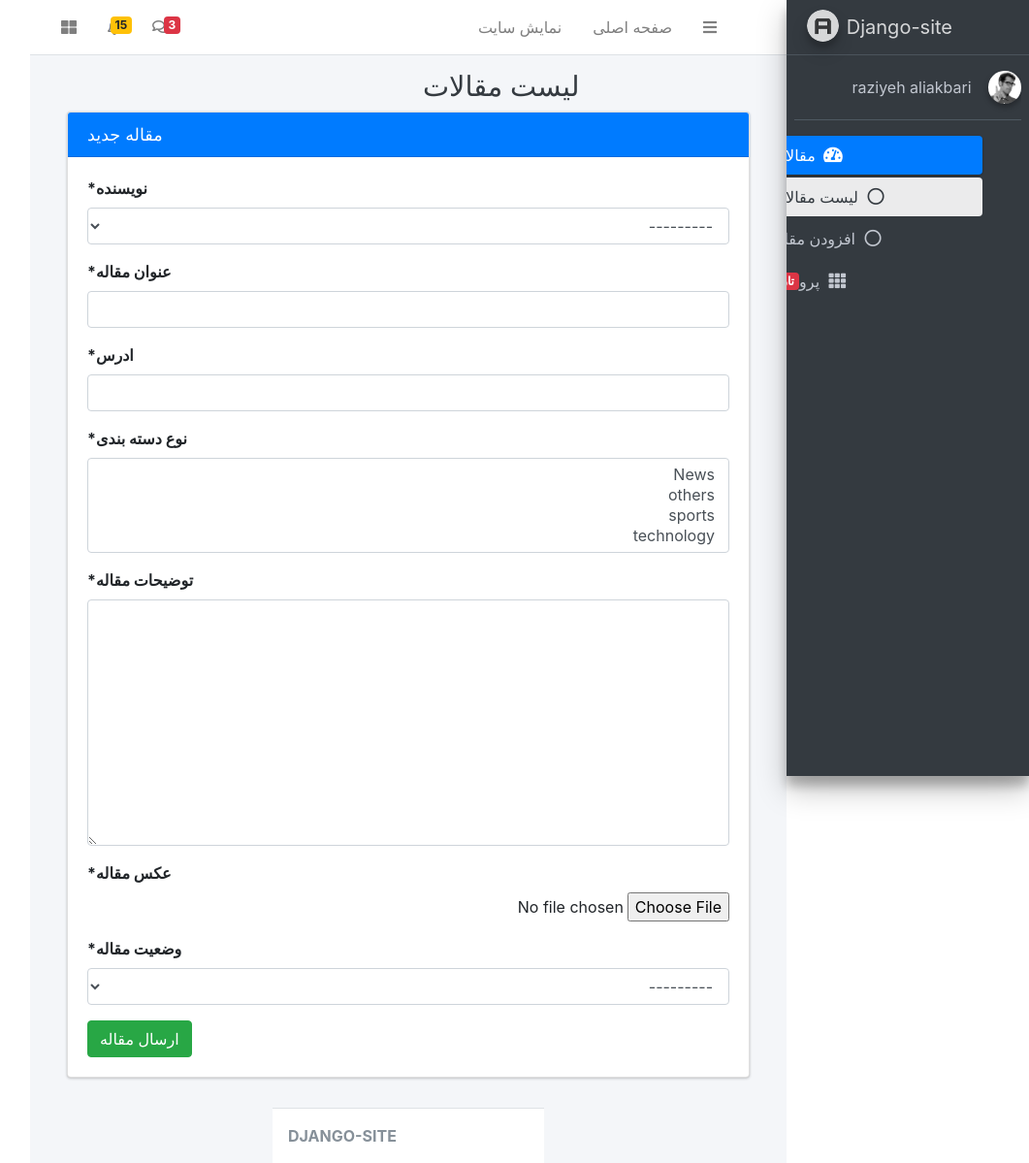
After one commit to RaziyeAkr/django, a Django app: page /account/article/create in a window 1280 px wide. The commit adds this page. Shown: the whole page at 97% size, without its empty margins (219-1280 px from the left). Run offline with Django 4.2, Linux system fonts and the light colour scheme; a user stored in the database is signed in; data comes from the database, SQL or seed files in the repository; both versions use the stored data as it was after the commit; some libraries are stand-ins or nearby versions.

Commit message:
desgnied forms for add article in panel

```diff
--- a/account/urls.py
+++ b/account/urls.py
@@ -1,6 +1,6 @@
 from django.contrib.auth import views
 from django.urls import path
-from .views import ArticleList
+from .views import ArticleList ,ArticleCreate
 app_name='account'
 urlpatterns = [
     path("login/", views.LoginView.as_view(), name="login"),
@@ -23,5 +23,6 @@ urlpatterns = [
     ),
 ]
 urlpatterns +=[
-    path('',ArticleList.as_view() , name='home')
+    path('',ArticleList.as_view() , name='home'),
+    path('article/create',ArticleCreate.as_view() , name='article-create')
 ]
--- a/account/views.py
+++ b/account/views.py
@@ -1,7 +1,7 @@
 from django.shortcuts import render
 from django.contrib.auth.decorators import login_required
 from django.contrib.auth.mixins import LoginRequiredMixin
-from django.views.generic import ListView
+from django.views.generic import ListView , CreateView
 from blog.models import Article
 # Create your views here.
 
@@ -14,3 +14,16 @@ class ArticleList(LoginRequiredMixin,ListView):
            return Article.objects.all()
         else:
            return Article.objects.filter(author=self.request.user)
+
+class ArticleCreate(LoginRequiredMixin,CreateView):
+   model =Article
+   fields =[
+    'author',
+    'title',
+    'slug',
+    'category',
+    'descriptoin',
+    'thumnail',
+    'status',
+   ]
+   template_name= 'registration/article-create-update.html'
--- a/blog/models.py
+++ b/blog/models.py
@@ -1,5 +1,6 @@
 from tabnanny import verbose
 from django.db import models
+from django.urls import reverse
 from django.contrib.auth.models import User
 #manager for article
 class ArticleManager(models.Manager):
@@ -45,6 +46,8 @@ class Article(models.Model):
         verbose_name_plural ="مقالات"
     def __str__(self):
         return self.title
+    def get_absolute_url(self):
+        return reverse('account:home')
     def Category_to_str(self):
         return ", ".join([category.title for category in self.category.active()])
     Category_to_str.short_description ="نوع دسته بندی"
--- a/blog/views.py
+++ b/blog/views.py
@@ -1,6 +1,6 @@
 import re
 from django.core.paginator import Paginator
-from django.views.generic import ListView ,DetailView
+from django.views.generic import ListView ,DetailView ,CreateView
 from django.shortcuts import render ,get_object_or_404
 from django.contrib.auth.models import User
 from .models import Article ,Category
--- a/config/settings.py
+++ b/config/settings.py
@@ -41,6 +41,8 @@ INSTALLED_APPS = [
     'blog.apps.BlogConfig',
     'account.apps.AccountConfig',
     'widget_tweaks',
+    'crispy_forms',
+
 ]
 
 MIDDLEWARE = [
@@ -132,3 +134,5 @@ MEDIA_ROOT =os.path.join(BASE_DIR,'/media/')
 # https://docs.djangoproject.com/en/4.0/ref/settings/#default-auto-field
 
 DEFAULT_AUTO_FIELD = 'django.db.models.BigAutoField'
+
+CRISPY_TEMPLATE_PACK='bootstrap4'
--- a/templates/blog/article_detail.html
+++ b/templates/blog/article_detail.html
@@ -19,7 +19,7 @@
     <div class="container px-4 px-lg-5">
         <div class="row gx-4 gx-lg-5 justify-content-center">
             <div class="col-md-10 col-lg-8 col-xl-7">
-                {{object.descriptoin|linebreaks}}
+                {{object.descriptoin|safe}}
             </div>
         </div>
     </div>
--- a/templates/blog/list.html
+++ b/templates/blog/list.html
@@ -25,7 +25,7 @@
            <div class="post-preview">
                <a href="{% url 'blog:detail' article.slug %}">
                    <h2 class="post-title">{{article.title}}</h2>
-                       <h3 class="post-subtitle">{{article.descriptoin|truncatewords:30}}</h3>
+                       <h3 class="post-subtitle">{{article.descriptoin|striptags|truncatewords:30}}</h3>
                </a>
                <p class="post-meta">
                    <div>
--- /dev/null
+++ b/templates/registration/article-create-update.html
@@ -0,0 +1,21 @@
+{% extends 'registration/base.html' %}
+{% load crispy_forms_tags %}
+{% block title %}{% block title-meta %}
+لیست مقالات
+{% endblock %}{% endblock %}
+{% block main %}
+   <div class="col-md-12">
+  <!-- general form elements -->
+  <div class="card card-primary">
+    <div class="card-header">
+      <h3 class="card-title mb-0 float-left">مقاله جدید</h3>
+    </div>
+
+   <div class="card-body">
+    <form method="post" enctype="multipart/form-data">{% csrf_token %}
+    {{ form|crispy }}
+    <button class="btn btn-success">ارسال مقاله</button>
+   </div>
+
+  </form></div>
+{% endblock %}
--- a/templates/registration/base.html
+++ b/templates/registration/base.html
@@ -4,7 +4,7 @@
 <head>
   <meta charset="utf-8">
   <meta http-equiv="X-UA-Compatible" content="IE=edge">
-  <title>AdminLTE 3 | Dashboard</title>
+  <title>{% block title-meta %}{% endblock %}</title>
   <!-- Tell the browser to be responsive to screen width -->
   <meta name="viewport" content="width=device-width, initial-scale=1">
   <!-- Font Awesome -->
--- a/templates/registration/home.html
+++ b/templates/registration/home.html
@@ -1,7 +1,7 @@
 {% extends 'registration/base.html' %}
-{% block title %}
+{% block title %}{% block title-meta %}
 لیست مقالات
-{% endblock %}
+{% endblock %}{% endblock %}
 {% block main %}
   ورود موفق
   {{user.get_full_name}}
@@ -27,7 +27,7 @@
                 <td>{{article.title}}</td>
                 <td>{{article.author.get_full_name}}</td>
                 <td>{{article.Category_to_str}}</td>
-                <td>{{article.descriptoin|truncatewords:"30"}}</td>
+                <td>{{article.descriptoin|striptags|truncatewords:"30"}}</td>
                 <td>
                   {% if article.status == 'p' %}
                       <span class="badge badge-success">
--- a/templates/registration/sidebar.html
+++ b/templates/registration/sidebar.html
@@ -41,7 +41,7 @@
                 </a>
               </li>
               <li class="nav-item">
-                <a href="./index2.html" class="nav-link">
+                <a href="{% url 'account:article-create' %}" class="nav-link">
                   <i class="far fa-circle nav-icon"></i>
                   <p>افزودن مقاله</p>
                 </a>
```
Also changed, not shown: db.sqlite3.
